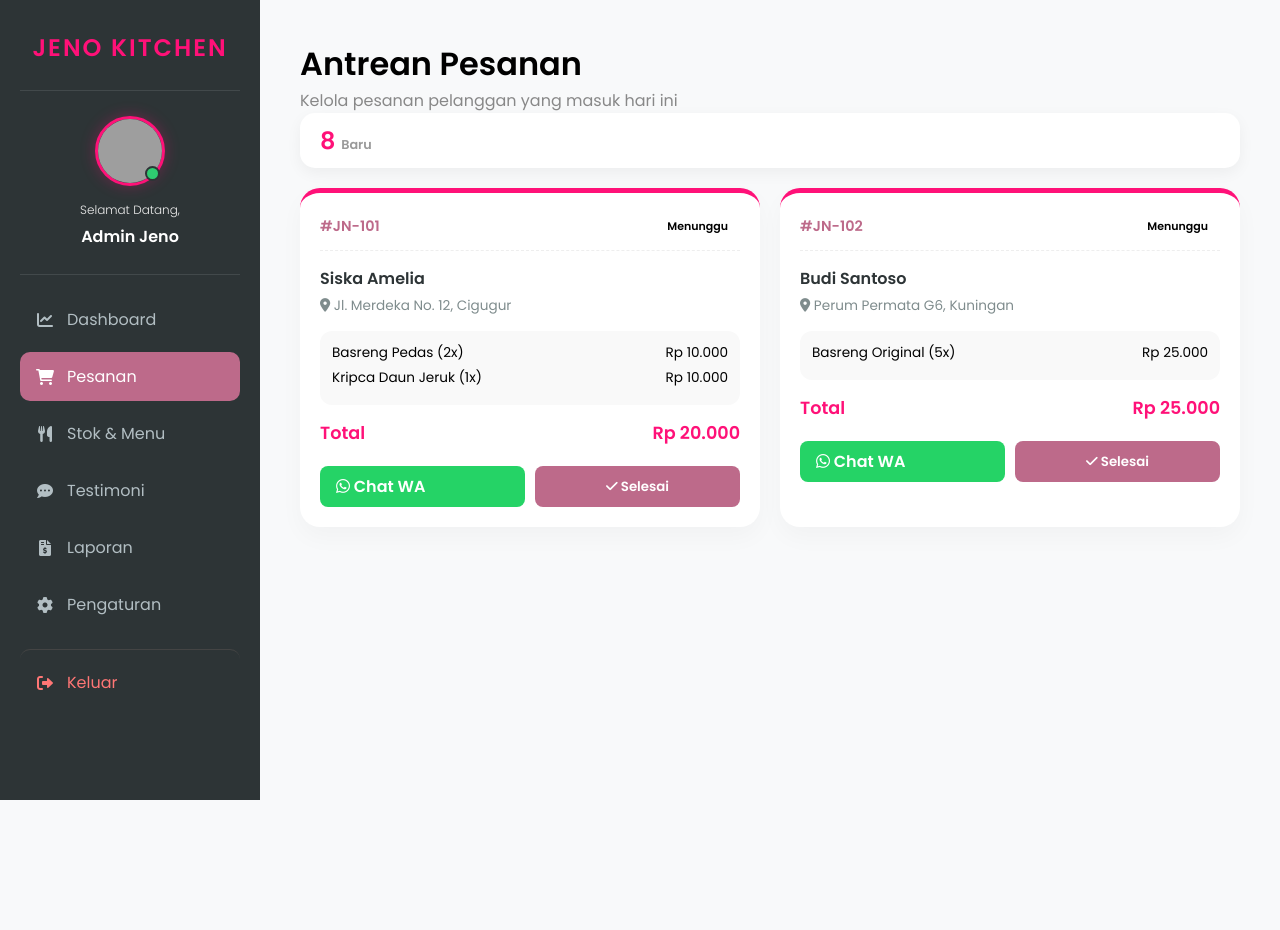
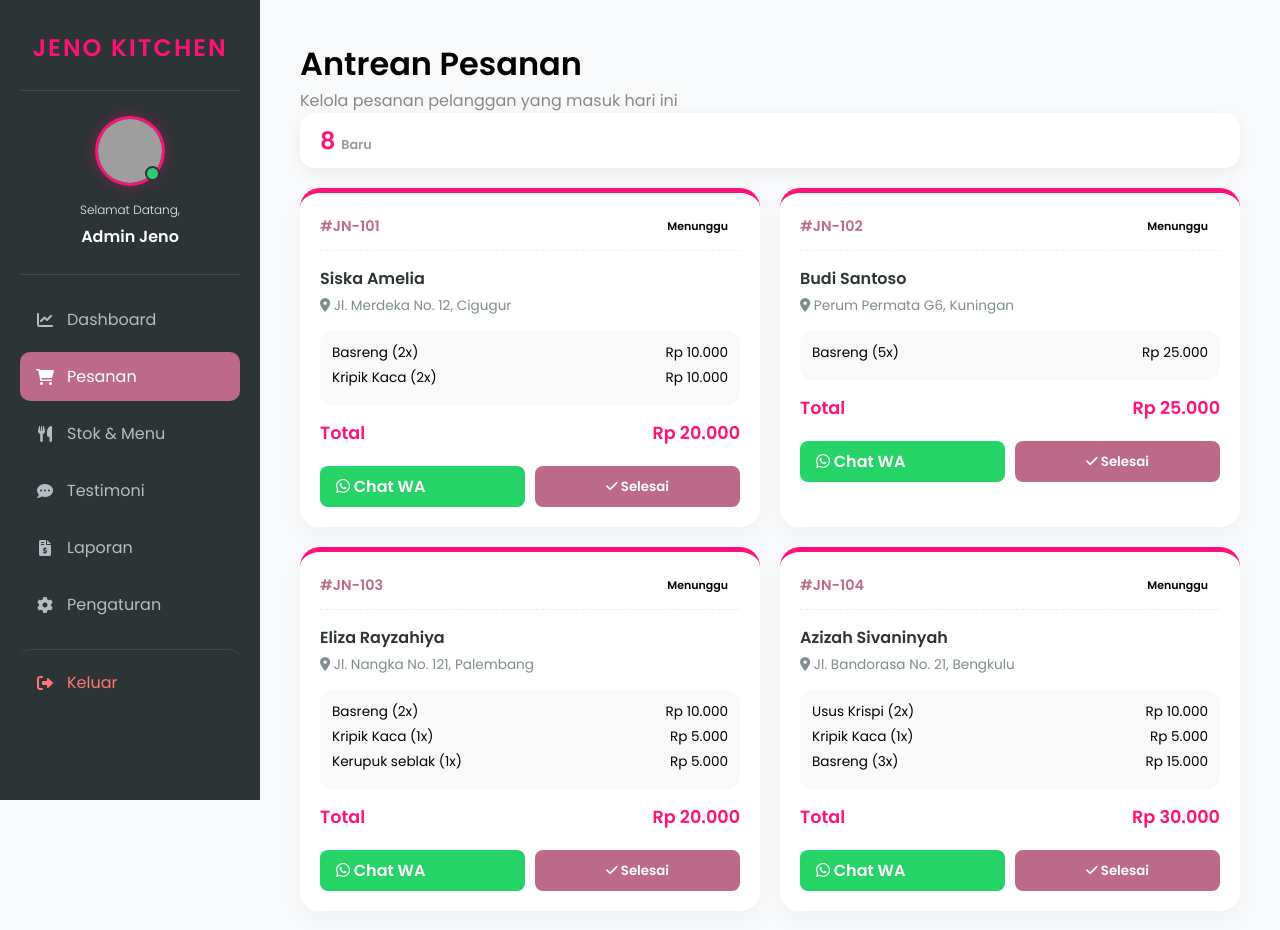
Before and after one commit to eliyanamarselaaa21/project_jeno-kitchen, a plain HTML site: page admin/pesanan.html in a window 1280 px wide. Before the commit the page ends 800 px from the top, so only its background shows below. Drawn offline with Linux system fonts and the light colour scheme; grey boxes are pictures that could not be loaded.

Commit message:
Update pesanan.html

```diff
--- a/admin/pesanan.html
+++ b/admin/pesanan.html
@@ -176,10 +176,10 @@
           </div>
           <div class="order-items">
             <div class="item">
-              <span>Basreng Pedas (2x)</span> <span>Rp 10.000</span>
+              <span>Basreng (2x)</span> <span>Rp 10.000</span>
             </div>
             <div class="item">
-              <span>Kripca Daun Jeruk (1x)</span> <span>Rp 10.000</span>
+              <span>Kripik Kaca (2x)</span> <span>Rp 10.000</span>
             </div>
           </div>
           <div class="total-section">
@@ -216,7 +216,7 @@
           </div>
           <div class="order-items">
             <div class="item">
-              <span>Basreng Original (5x)</span> <span>Rp 25.000</span>
+              <span>Basreng (5x)</span> <span>Rp 25.000</span>
             </div>
           </div>
           <div class="total-section">
@@ -229,6 +229,92 @@
             >
             <button
               onclick="selesaikanPesanan('order-102')"
+              class="btn btn-done"
+            >
+              <i class="fas fa-check"></i> Selesai
+            </button>
+          </div>
+        </div>
+        <div class="order-card" id="order-103">
+          <div class="order-header">
+            <span class="order-id">#JN-103</span>
+            <span class="badge warning">Menunggu</span>
+          </div>
+          <div class="customer-info">
+            <h4>Eliza Rayzahiya</h4>
+            <p>
+              <i class="fas fa-map-marker-alt"></i> Jl. Nangka No. 121,
+              Palembang
+            </p>
+          </div>
+          <div class="order-items">
+            <div class="item">
+              <span>Basreng (2x)</span> <span>Rp 10.000</span>
+            </div>
+            <div class="item">
+              <span>Kripik Kaca (1x)</span> <span>Rp 5.000</span>
+            </div>
+            <div class="item">
+              <span>Kerupuk seblak (1x)</span> <span>Rp 5.000</span>
+            </div>
+          </div>
+          <div class="total-section">
+            <span>Total</span>
+            <span>Rp 20.000</span>
+          </div>
+          <div class="btn-group">
+            <a
+              href="https://wa.me/628123456789?text=Halo Siska, pesanan Jeno Kitchen kamu sedang diproses!"
+              target="_blank"
+              class="btn btn-wa"
+            >
+              <i class="fab fa-whatsapp"></i> Chat WA
+            </a>
+            <button
+              onclick="selesaikanPesanan('order-101')"
+              class="btn btn-done"
+            >
+              <i class="fas fa-check"></i> Selesai
+            </button>
+          </div>
+        </div>
+        <div class="order-card" id="order-104">
+          <div class="order-header">
+            <span class="order-id">#JN-104</span>
+            <span class="badge warning">Menunggu</span>
+          </div>
+          <div class="customer-info">
+            <h4>Azizah Sivaninyah</h4>
+            <p>
+              <i class="fas fa-map-marker-alt"></i> Jl. Bandorasa No. 21,
+              Bengkulu
+            </p>
+          </div>
+          <div class="order-items">
+            <div class="item">
+              <span>Usus Krispi (2x)</span> <span>Rp 10.000</span>
+            </div>
+            <div class="item">
+              <span>Kripik Kaca (1x)</span> <span>Rp 5.000</span>
+            </div>
+            <div class="item">
+              <span>Basreng (3x)</span> <span>Rp 15.000</span>
+            </div>
+          </div>
+          <div class="total-section">
+            <span>Total</span>
+            <span>Rp 30.000</span>
+          </div>
+          <div class="btn-group">
+            <a
+              href="https://wa.me/628123456789?text=Halo Siska, pesanan Jeno Kitchen kamu sedang diproses!"
+              target="_blank"
+              class="btn btn-wa"
+            >
+              <i class="fab fa-whatsapp"></i> Chat WA
+            </a>
+            <button
+              onclick="selesaikanPesanan('order-101')"
               class="btn btn-done"
             >
               <i class="fas fa-check"></i> Selesai
```
